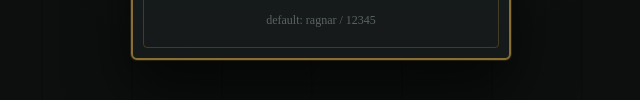
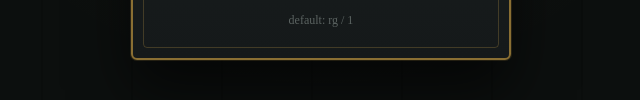
Before and after one commit to govindgopi128/vikings, a plain HTML site: page index.html in a window 1280 px wide. Shown: the part 568-668 px from the top of the page, 319-959 px from the left. Drawn offline with Linux system fonts and the light colour scheme; a web font is replaced by a local one.

Commit message:
Update index.html

```diff
--- a/index.html
+++ b/index.html
@@ -269,7 +269,7 @@
       <button type="submit" class="login-btn">Cross the Threshold</button>
       <div class="login-error" id="login-error"></div>
     </form>
-    <div class="hint">default: ragnar / 12345</div>
+    <div class="hint">default: rg / 1</div>
   </div>
 </div>
 
```
